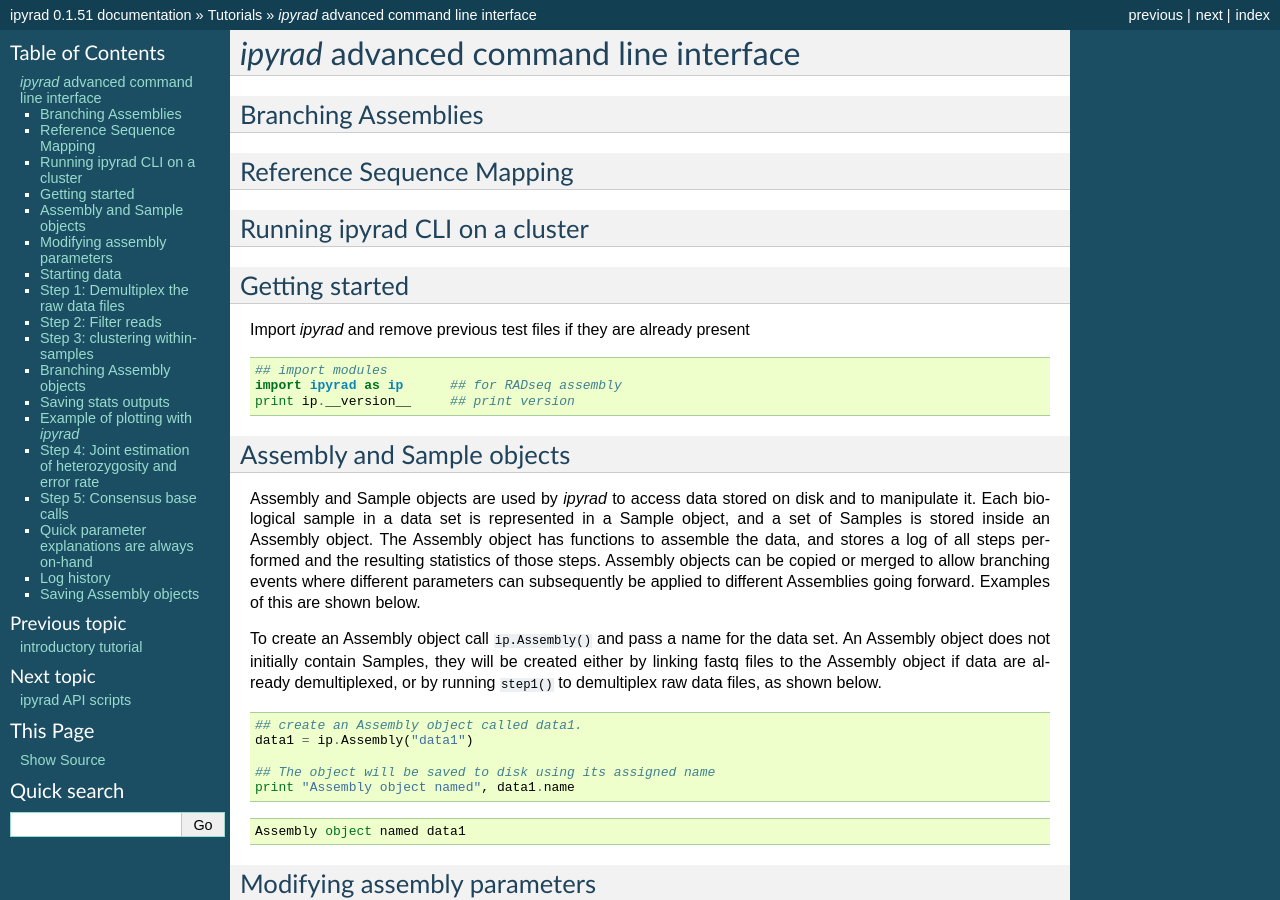
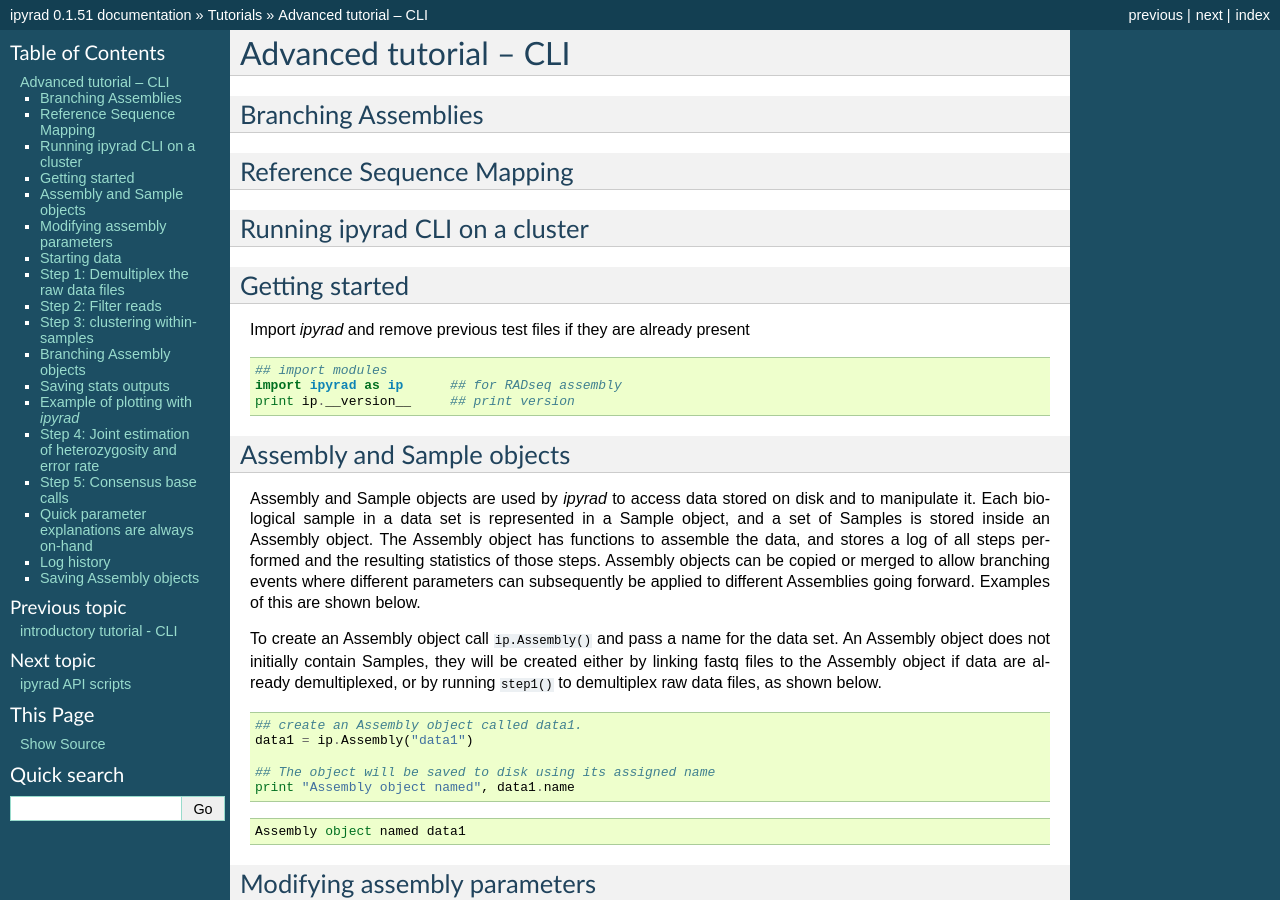
Before and after one commit to dereneaton/ipyrad, a Sphinx documentation site: the page built from docs/tutorial_advanced_cli.rst, in a window 1280 px wide and 900 px high. Built offline with Sphinx 7.4.7, drawn with Linux system fonts in a browser that asks for light colours; pages that are not in the unit, such as notebooks, are missing from menus; the version number is read from the project's files by our own code; some of the changed text lies outside the part shown.

```diff
--- a/docs/tutorial_advanced_cli.rst
+++ b/docs/tutorial_advanced_cli.rst
@@ -3,8 +3,8 @@
 .. _tutorial_advanced_cli:
 
 
-*ipyrad* advanced command line interface
-========================================
+Advanced tutorial -- CLI
+========================
 
 Branching Assemblies
 ~~~~~~~~~~~~~~~~~~~~
--- a/docs/tutorial_intro_cli.rst
+++ b/docs/tutorial_intro_cli.rst
@@ -3,8 +3,8 @@
 .. _tutorial_intro_cli:
 
 
-introductory tutorial
-=====================
+introductory tutorial - CLI
+============================
 
 This is the full tutorial for the command line interface for ipyrad. In this
 tutorial we'll walk through the entire assembly and analysis process. This is
--- a/docs/userguide.rst
+++ b/docs/userguide.rst
@@ -17,8 +17,8 @@ several common :ref:`data types<data types>` which have a few differences each
 that users should be aware of.
 
 
-Command line interface - CLI
------------------------------
+The CLI versus API
+------------------
 The ipyrad_ command line interface (CLI_) is designed to be easy to use and will
 be familiar to users of its predecessor program pyrad_. Once ipyrad_ is installed
 you can start using the CLI_ by simply opening a terminal and typing the
```
Also changed, not shown: other parts of docs/userguide.rst (+0 -1 lines), docs/outline.rst (+26 -9 lines).
